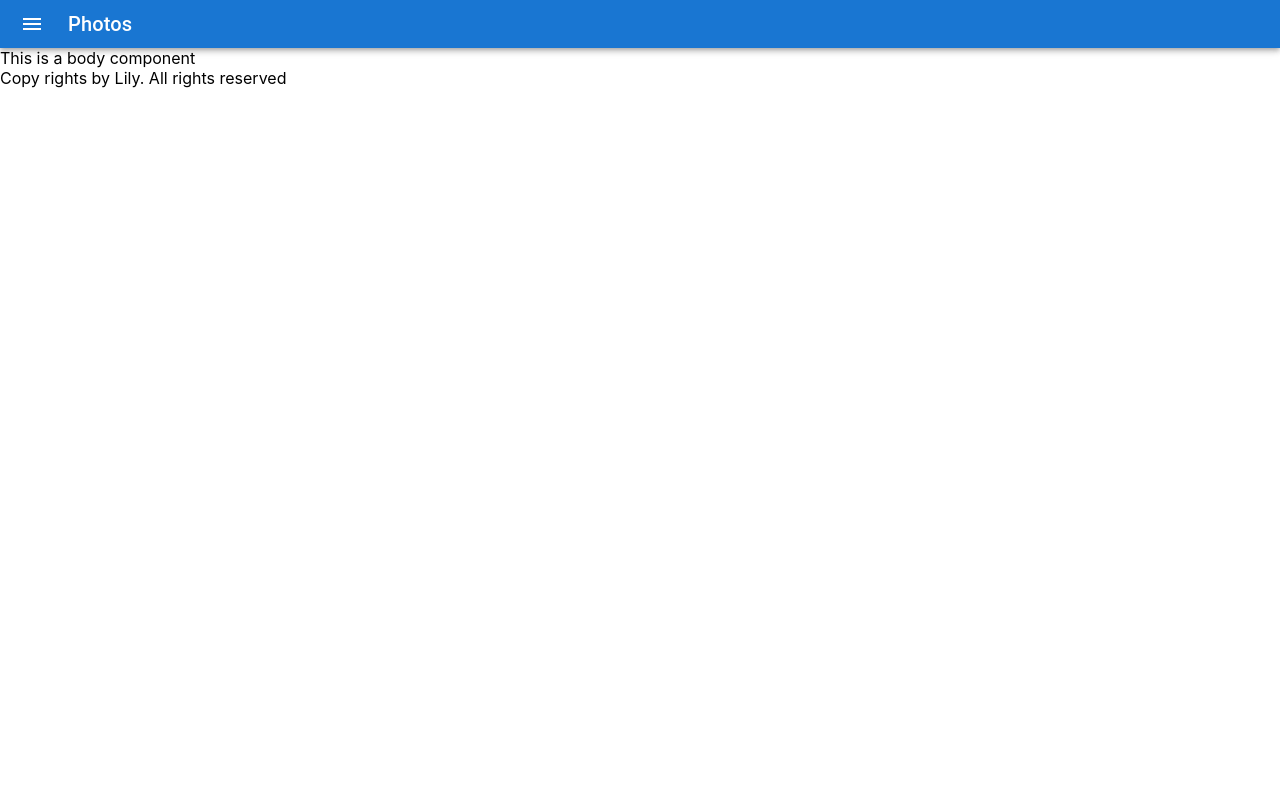
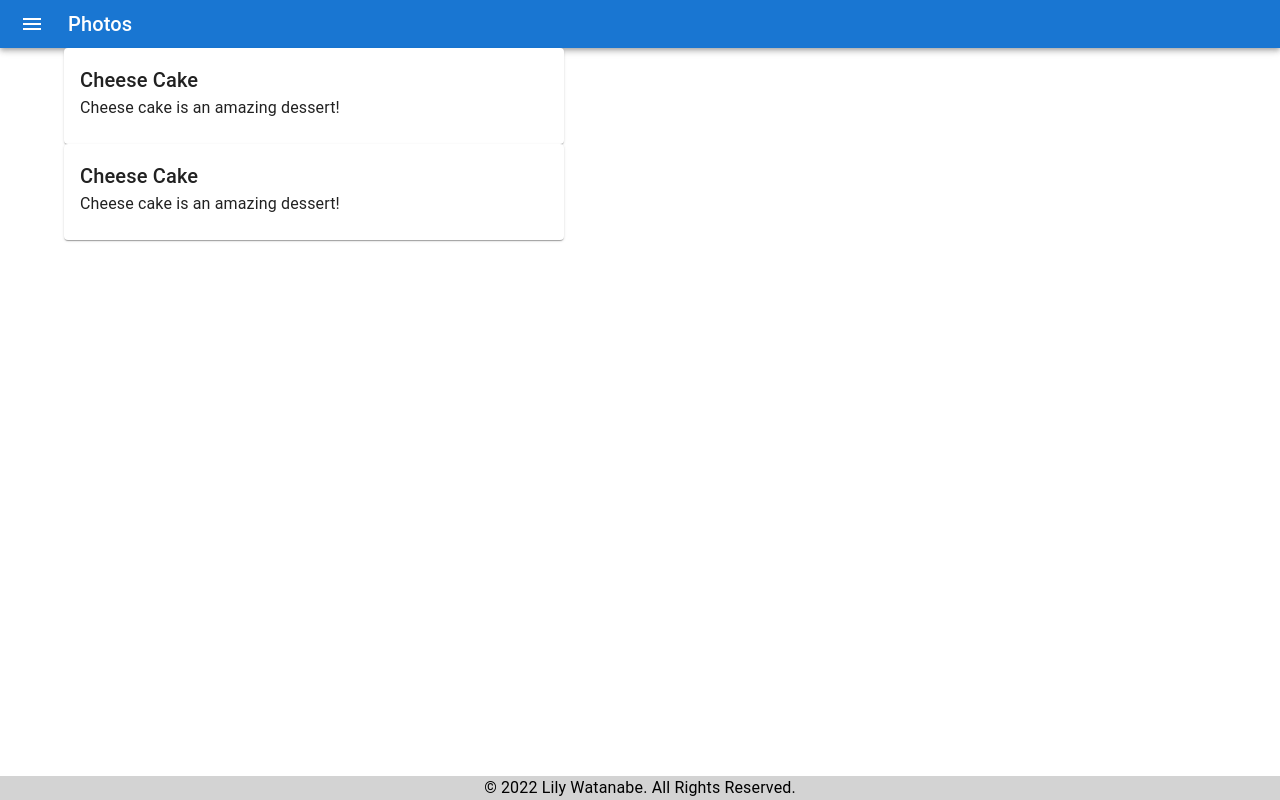
Before and after one commit to Lily-956/web-dev-week8, a React (Create React App) app: page / in a window 1280 px wide. Built offline with nearby package versions, Linux system fonts and the light colour scheme.

Commit message:
more touches

```diff
--- a/package.json
+++ b/package.json
@@ -3,6 +3,10 @@
   "version": "0.1.0",
   "private": true,
   "dependencies": {
+    "@emotion/react": "^11.9.0",
+    "@emotion/styled": "^11.8.1",
+    "@mui/icons-material": "^5.8.0",
+    "@mui/material": "^5.8.1",
     "@testing-library/jest-dom": "^5.16.4",
     "@testing-library/react": "^13.3.0",
     "@testing-library/user-event": "^13.5.0",
--- /dev/null
+++ b/src/components/body/body.css
@@ -0,0 +1,3 @@
+.body {
+    padding-top: 20px;
+}
--- a/src/components/body/body.jsx
+++ b/src/components/body/body.jsx
@@ -1,8 +1,33 @@
+import { Typography } from '@mui/material'
+import { Card, CardContent } from "@mui/material"
+import { Container } from "@mui/system"
+
 function Body() {
     return (
-        <div>
-            This is a body component
-        </div>
+       <Container className="body">
+           <Card sx={{maxWidth: "500px"}}>
+               <CardContent>
+                   <Typography variant="h6">
+                       Cheese Cake
+                   </Typography>
+                   <Typography>
+                       Cheese cake is an amazing dessert!
+                   </Typography>
+               </CardContent>
+           </Card>
+
+           <Card sx={{maxWidth: "500px"}}>
+               <CardContent>
+                   <Typography variant="h6">
+                       Cheese Cake
+                   </Typography>
+                   <Typography>
+                       Cheese cake is an amazing dessert!
+                   </Typography>
+               </CardContent>
+           </Card>
+
+       </Container>
     )
 }
 
--- a/src/components/footer/footer.css
+++ b/src/components/footer/footer.css
@@ -1,5 +1,5 @@
 .footer {
-    background-color: red;
+    background-color: #D3D3D3;
     position: fixed;
     bottom: 0;
     width: 100%;
--- a/src/components/footer/footer.jsx
+++ b/src/components/footer/footer.jsx
@@ -1,7 +1,12 @@
+import { Typography } from '@mui/material'
+import './footer.css'
+
 function Footer() {
     return (
-        <div>
-            Copy rights by Lily. All rights reserved
+        <div className="footer">
+            <Typography>
+                &copy; {new Date().getFullYear()} Lily Watanabe. All Rights Reserved.
+            </Typography>
         </div>
     )
 }
```
Also changed, not shown: 1 other file (tests, documents, lock files or other folders).
